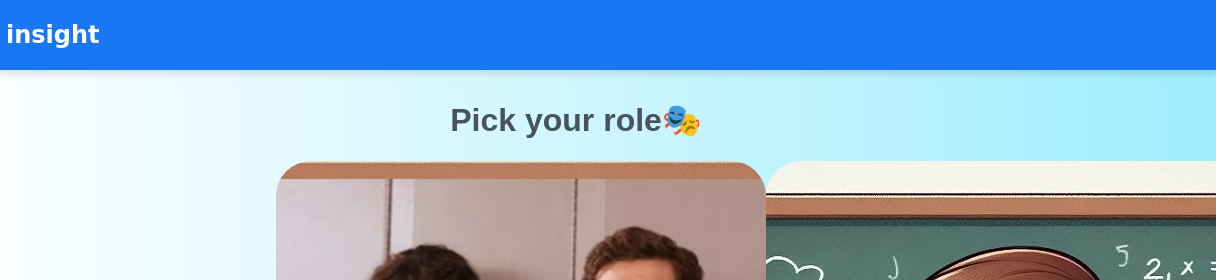
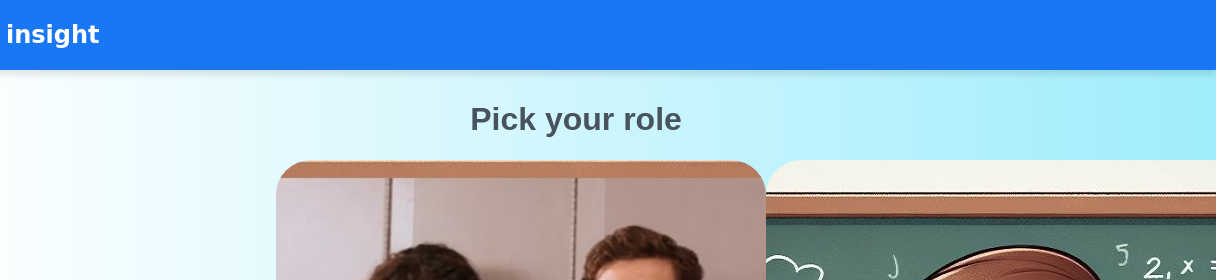
Before and after one commit to Team-impacts/insight, a plain HTML site: page login.html in a window 1280 px wide. Shown: the top 280 px of the page, 64-1280 px from the left. Drawn offline with Linux system fonts and the light colour scheme.

```diff
--- a/login.html
+++ b/login.html
@@ -14,7 +14,7 @@
         </div>
     </header>
     <main>
-        <h1 style="color: rgb(72, 83, 93);">Pick your role🎭</h1>
+        <h1 style="color: rgb(72, 83, 93);">Pick your role</h1>
         <div class="image-container">
             <img src="student.jpeg" alt="Student" class="login-image" id="student-image" onclick="selectRole('student')">
             <img src="faculty.jpeg" alt="Faculty" class="login-image" id="faculty-image" onclick="selectRole('faculty')">
```
